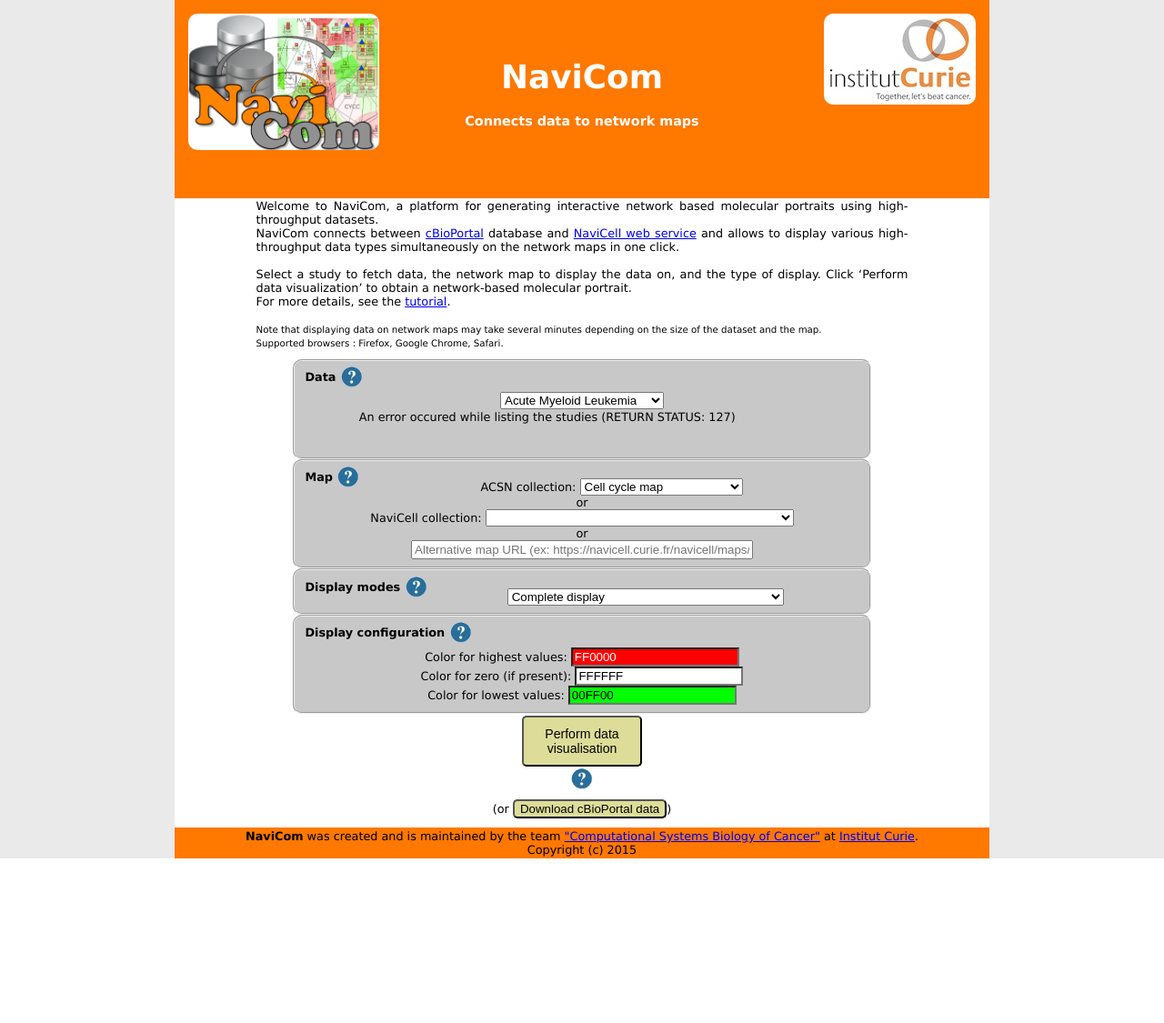
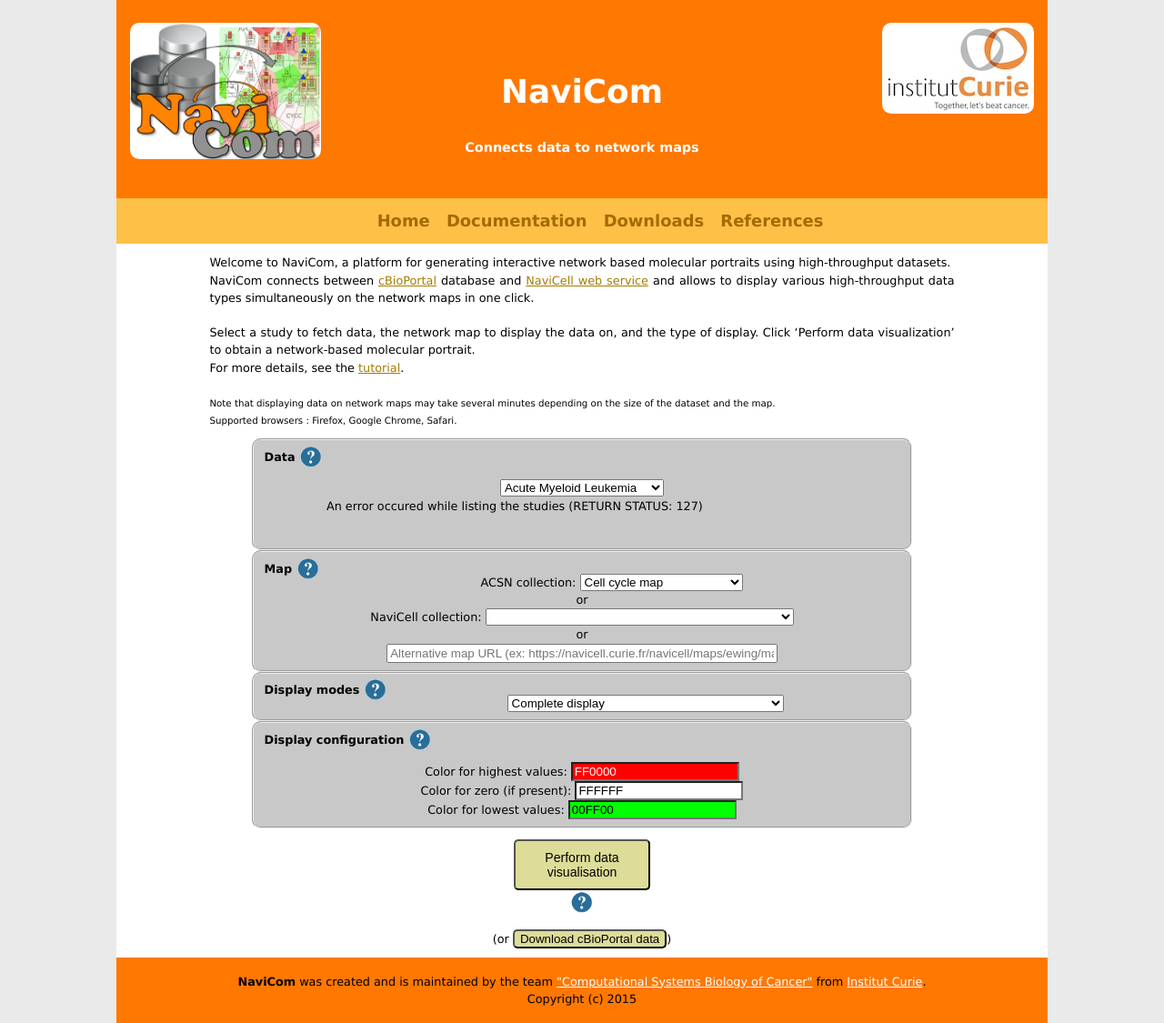
Before and after one commit to MathurinD/NaviCom_portal, a PHP site: page /bridge.php in a window 1280 px wide. Shown: the whole page at 91% size. Before the commit the page ends 944 px from the top, so only its background shows below. Run offline with PHP 8.4, Linux system fonts and the light colour scheme; some libraries are stand-ins or nearby versions.

Commit message:
Add nav bar + generic header and footer
Move header and footer to independent, easier to maintain files.
Improve the header with a nav bar.
Change the color of the links to match ACSN.
Add downloads page
NOTE: there is a link to a not yet existing reference page

```diff
--- a/bridge.css
+++ b/bridge.css
@@ -5,14 +5,16 @@ html {
 
 body {
     text-align: center;
+    line-height: 1.5;
     background: rgb(255, 120, 0);
     margin: auto;
-    width: 70%;
+    width: 80%;
     font-family: Verdana, "Bitstream Vera Sans", "Lucida Grande", sans-serif;
     font-size: 0.8em;
 }
 
 section, div {
+    padding-top: 10px;
     background: white;
 }
 
@@ -30,6 +32,36 @@ header {
 header img {
     border-radius: 10px;
     margin: 15px;
+}
+
+nav {
+    background: rgb(255, 192, 72);
+    font-size: 1.4em;
+    font-weight: bold;
+    padding: 12px 15px;
+}
+
+nav ul {
+    margin: 0;
+    text-align: center;
+}
+
+nav a {
+    color: rgb(166, 105, 0);
+    padding: 6px;
+    text-decoration: none;
+}
+
+nav ul li {
+    display: inline;
+}
+
+footer {
+    padding: 15px 20px;
+}
+
+footer a {
+    color: white;
 }
 
 .img {
@@ -59,7 +91,6 @@ h1 {
     width: 40%;
     position: relative;
     top: -1em;
-    margin-bottom: 1em;
 }
 
 h1 a {
@@ -69,6 +100,7 @@ h1 a {
 
 #slogan {
     font-size: 0.4em;
+    margin-bottom: 1em;
 }
 
 h2 {
@@ -93,6 +125,15 @@ p {
     margin: auto;
     text-align: justify;
     width: 80%;
+}
+
+a {
+    /*color: rgb(255, 105, 51);*/
+    color: rgb(166, 124, 0);
+}
+
+a:hover {
+    filter: invert(100%);
 }
 
 form {
--- a/bridge.php
+++ b/bridge.php
@@ -17,20 +17,9 @@ define("DEST_LOGFILE", "3");
         This page relies on javascript to perform its functions. You must allow javascript in your browser to be able to use it.
         </noscript>
 
-        <header>
-            <div id="logos">
-                <a href="bridge.php">
-                    <img src="./images/NaviCom_logo_background.png" id="navicom_logo" align="left">
-                </a>
-                <a href="http://curie.fr">
-                    <img src="./images/curie_logo.jpg" align="right">
-                </a>
-            </div>
-            <h1>
-                <a href="bridge.php">NaviCom</a><br/>
-                <span id='slogan'>Connects data to network maps</span>
-            </h1>
-        </header>
+        <?php
+            include('header.html');
+        ?>
 
         <section>
         <p>
@@ -177,11 +166,9 @@ For more details, see the <a href="./tutorial.html">tutorial</a>.<br/>
 
         </section>
 
-        <footer>
-            <p>
-                <center><b>NaviCom</b> was created and is maintained by the team <a href="http://sysbio.curie.fr/" target="_blank">"Computational Systems Biology of Cancer"</a> at <a href="http://www.curie.fr">Institut Curie</a>.<br/>
-                Copyright (c) 2015</center>
-            </p>
-        </footer>
+        <?php
+            include('footer.html');
+        ?>
+
     </body>
 </html>
--- /dev/null
+++ b/footer.html
@@ -0,0 +1,6 @@
+        <footer>
+            <p>
+                <center><b>NaviCom</b> was created and is maintained by the team <a href="http://sysbio.curie.fr/" target="_blank">"Computational Systems Biology of Cancer"</a> from <a href="http://www.curie.fr">Institut Curie</a>.<br/>
+                Copyright (c) 2015</center>
+            </p>
+        </footer>
--- /dev/null
+++ b/header.html
@@ -0,0 +1,23 @@
+        <header>
+            <div id="logos">
+                <a href="bridge.php">
+                    <img src="./images/NaviCom_logo_background.png" id="navicom_logo" align="left">
+                </a>
+                <a href="http://curie.fr">
+                    <img src="./images/curie_logo.jpg" align="right">
+                </a>
+            </div>
+            <h1>
+                <a href="bridge.php">NaviCom</a>
+				<br/>
+                <span id='slogan'>Connects data to network maps</span>
+            </h1>
+        </header>
+		<nav>
+			<ul>
+				<li><a href="index.php">Home</a></li>
+				<li><a href="tutorial.php">Documentation</a></li>
+				<li><a href="downloads.php">Downloads</a></li>
+				<li><a href="references.php">References</a></li>
+			</ul>
+		</nav>
```
Also changed, not shown: downloads.php (added, +30 -0 lines), tutorial.php (renamed from tutorial.html, +8 -20 lines).
